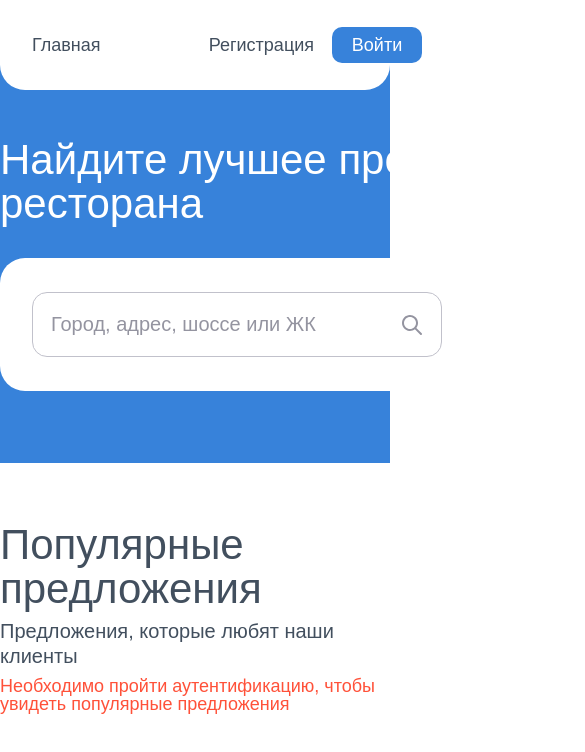
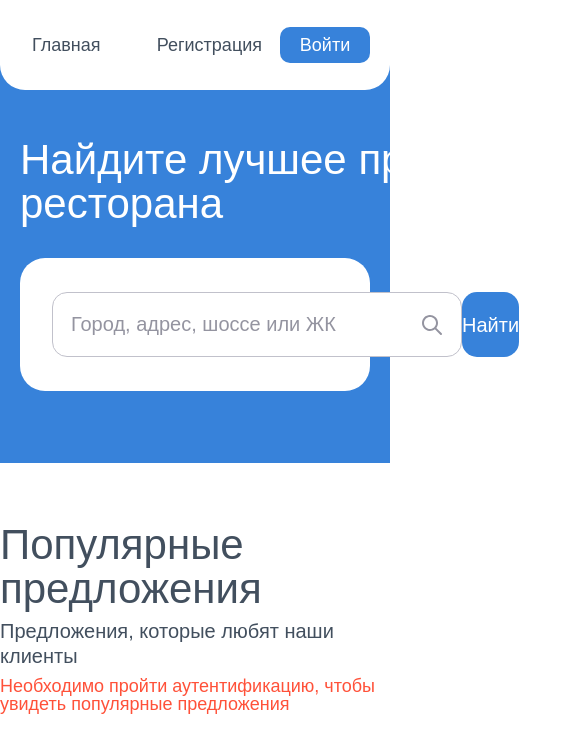
Before and after one commit to nukuutos/code-union-test-task, a React (Create React App) app: page / in a window 390 px wide. Shown: the top 752 px of the page, 585 px wide, since content can reach past the window. Built offline with nearby package versions, Linux system fonts and the light colour scheme; a web font is replaced by a local one.

Commit message:
Update styles to make app more responsive

```diff
--- a/src/components/header/header.scss
+++ b/src/components/header/header.scss
@@ -6,7 +6,8 @@
   background-color: $color-blue;
 
   &__wrapper {
-    width: 124rem;
+    max-width: 126rem;
+    padding: 0 2rem;
     margin: 4.8rem auto 0;
   }
 
--- a/src/components/header/navigation/navigation.scss
+++ b/src/components/header/navigation/navigation.scss
@@ -12,10 +12,11 @@
     justify-content: space-between;
     align-items: center;
 
-    max-width: 118.4rem;
+    max-width: 120.4rem;
     margin: 0 auto;
 
-    transform: translateX(3.2rem);
+    padding-left: 3.2rem;
+    padding-right: 2rem;
   }
 
   &__list {
--- a/src/components/header/search-bar/search-bar.scss
+++ b/src/components/header/search-bar/search-bar.scss
@@ -4,7 +4,7 @@
   display: flex;
   justify-content: space-between;
 
-  width: 124rem;
+  max-width: 124rem;
   padding: 3.4rem 4.4rem 3.4rem 3.2rem;
   background-color: $color-white;
   border-radius: 2.5rem;
```
